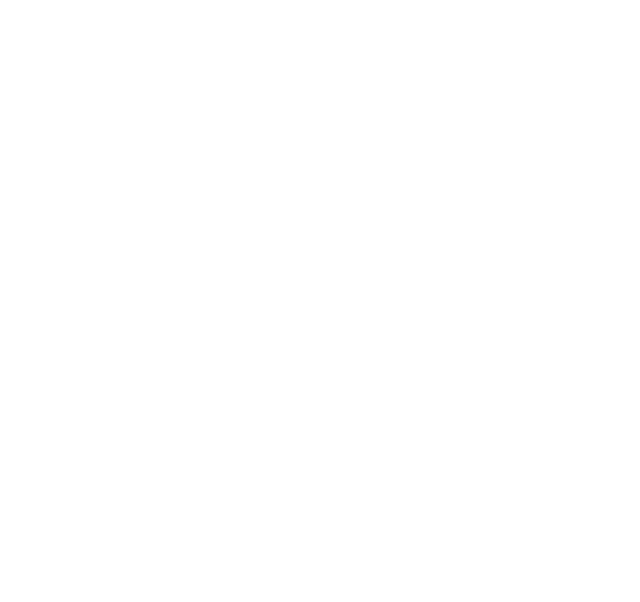
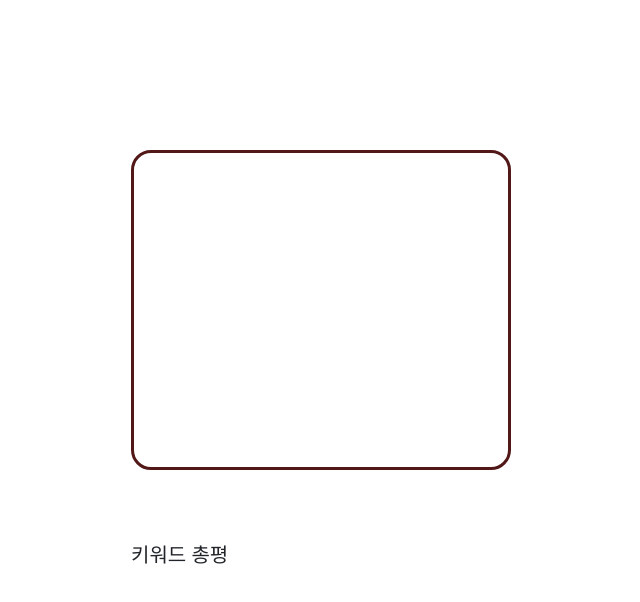
Before and after one commit to SEE-NEMA/front-end, a React (Create React App) app: page / in a window 1280 px wide. Shown: the top 602 px of the page, without its empty margins (19-659 px from the left). Built offline with nearby package versions, Linux system fonts and the light colour scheme.

Commit message:
콘서트 상세화면
* Bootstrap Layout 사용
* 미완성입니다 .....
* 키워드 어떻게 넣어야할지 모르겠음

```diff
--- a/src/App.js
+++ b/src/App.js
@@ -1,11 +1,12 @@
 import logo from './logo.svg';
 import './App.css';
+import ConcertDT from './DetailPage/ConcertDT';
 
 function App() {
   return (
-    <div className="App">
 
-    </div>
+      <ConcertDT></ConcertDT>
+
   );
 }
 
--- a/src/DetailPage/ConcertDT.css
+++ b/src/DetailPage/ConcertDT.css
@@ -0,0 +1,29 @@
+.ConcertImage {
+    background-color: rgb(255, 255, 255);
+    height : 320px;
+    width : 70px;
+    text-align : center;
+    margin : auto;
+    border-radius: 20px;
+    border : 3px solid rgb(82, 23, 23);
+
+}
+
+.ConcertRow {
+    text-align : center;
+}
+
+.WrapConcert {
+    position : absolute;
+    top : 150px;
+    left : 150px;
+
+}
+
+.Keyword {
+    position : absolute;
+    top : 540px;
+    left : 150px;
+    font-size: 20px;
+    font-style: normal;
+}
--- a/src/DetailPage/ConcertDT.js
+++ b/src/DetailPage/ConcertDT.js
@@ -2,11 +2,21 @@
 import React from 'react'
 import { useEffect } from 'react'
 import 'bootstrap/dist/css/bootstrap.min.css';
+import Container from 'react-bootstrap/Container';
+import Row from 'react-bootstrap/Row';
+import Col from 'react-bootstrap/Col';
+
 
 function ConcertDT() {
     return(
         <div className = "WrapDT">
-
+            <Container className = "WrapConcert">
+      <Row className = "ConcertRow">
+        <Col className = "ConcertImage" xs={4} ></Col>
+        <Col className = "ConcertInfo"></Col>
+      </Row>
+      </Container>
+      <p className = "Keyword">키워드 총평</p>
 
 
         </div>
```
